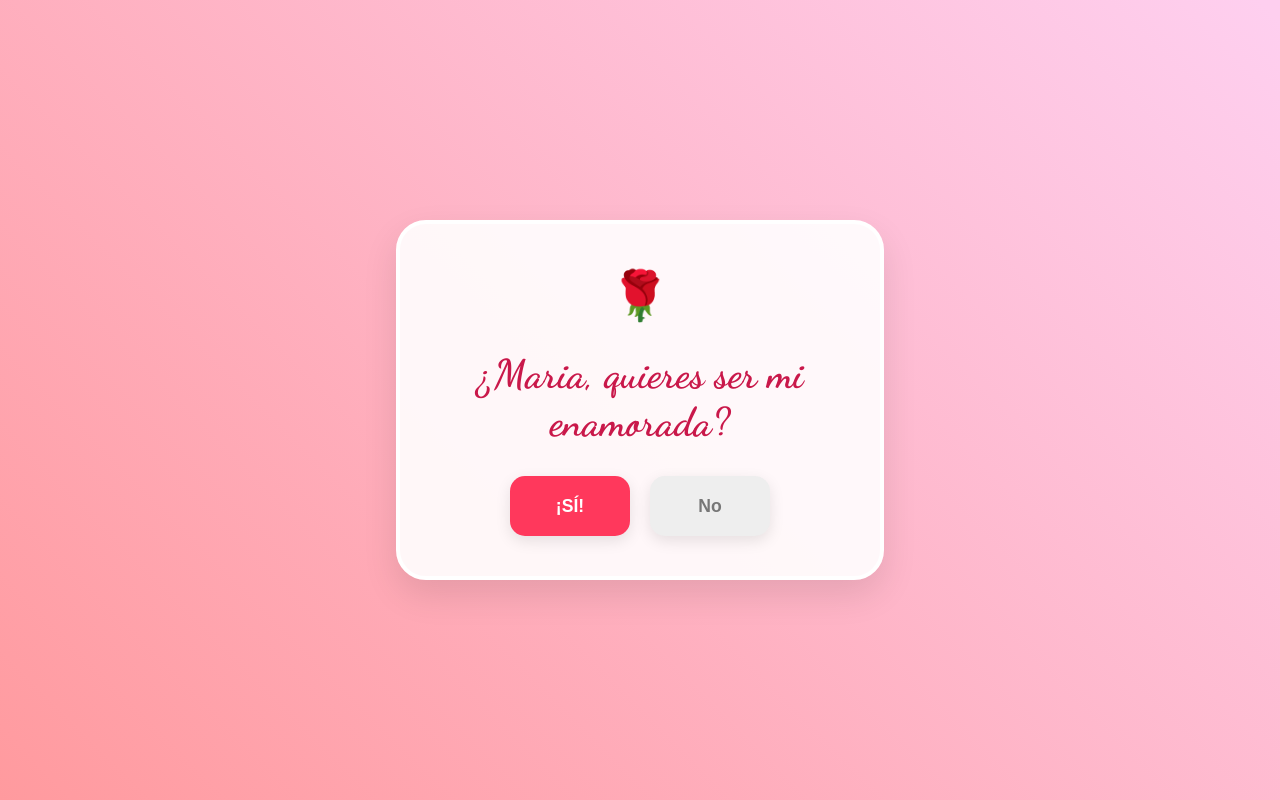
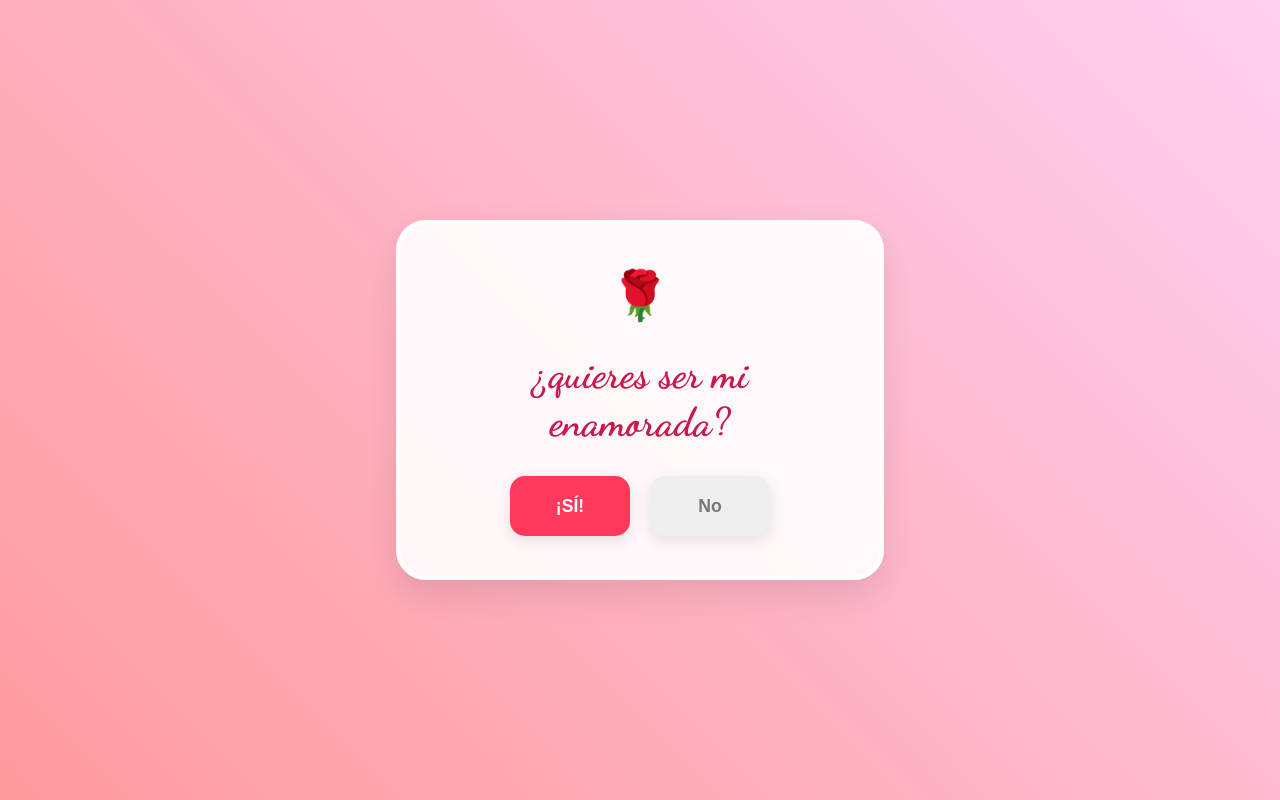
Before and after one commit to ledner-spec/code, a plain HTML site: page index.html in a window 1280 px wide. Drawn offline with nearby package versions, Linux system fonts and the light colour scheme.

Commit message:
Change title and question in index.html

```diff
--- a/index.html
+++ b/index.html
@@ -3,7 +3,7 @@
 <head>
     <meta charset="UTF-8">
     <meta name="viewport" content="width=device-width, initial-scale=1.0">
-    <title>Para Maria con Amor ❤️</title>
+    <title>con Amor ❤️</title>
     <link href="https://fonts.googleapis.com/css2?family=Dancing+Script:wght@700&family=Quicksand:wght@400;600&display=swap" rel="stylesheet">
     <script src="https://cdn.jsdelivr.net/npm/canvas-confetti@1.6.0/dist/confetti.browser.min.js"></script>
     <style>
@@ -122,7 +122,7 @@
 
     <div class="card" id="mainCard">
         <div class="decor">🌹</div>
-        <h1>¿Maria, quieres ser mi enamorada?</h1>
+        <h1>¿quieres ser mi enamorada?</h1>
         <div class="buttons">
             <button class="btn yes-btn" id="yesBtn" onclick="celebrate()">¡SÍ!</button>
             <button class="btn no-btn" id="noBtn"
```
